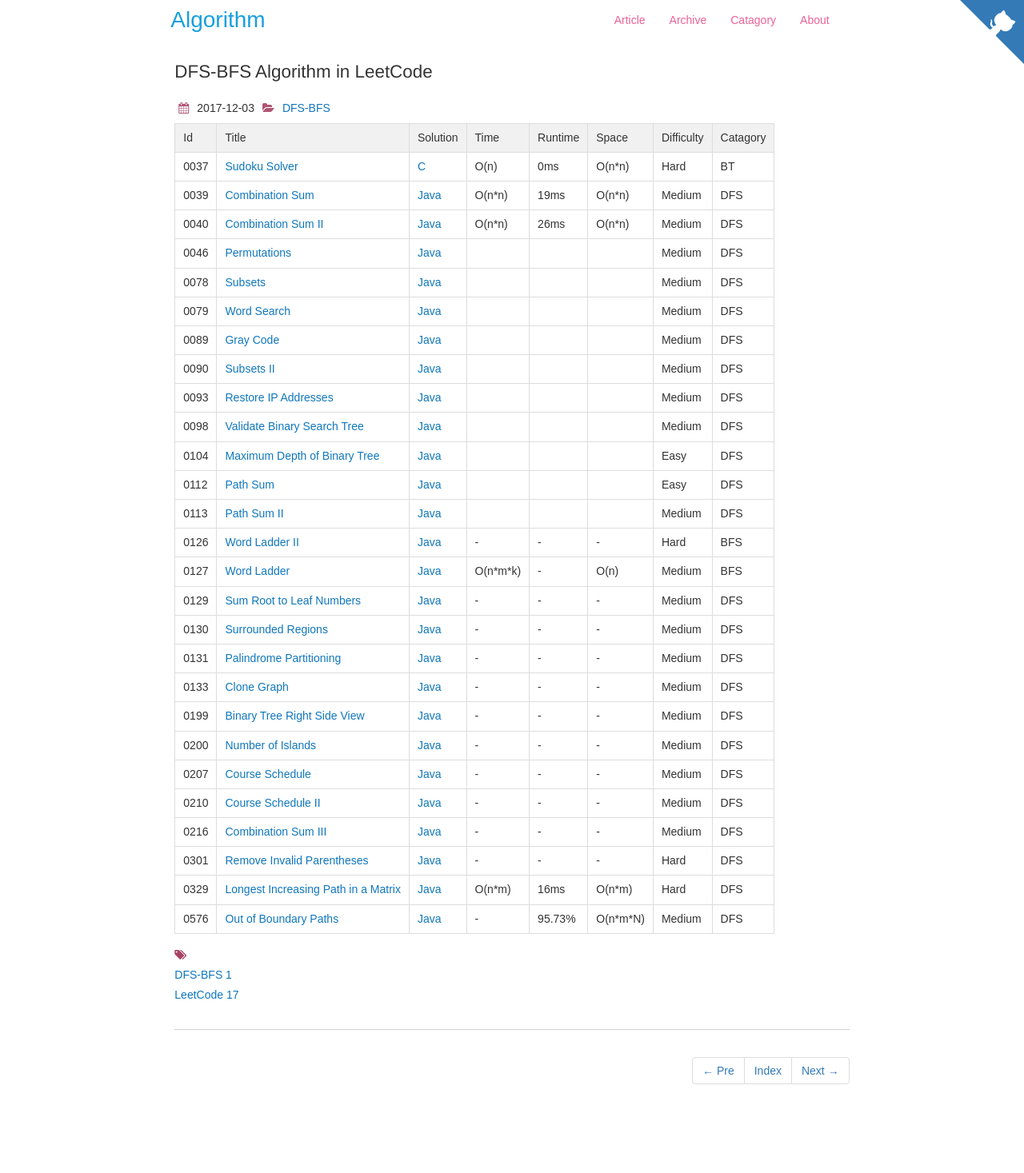
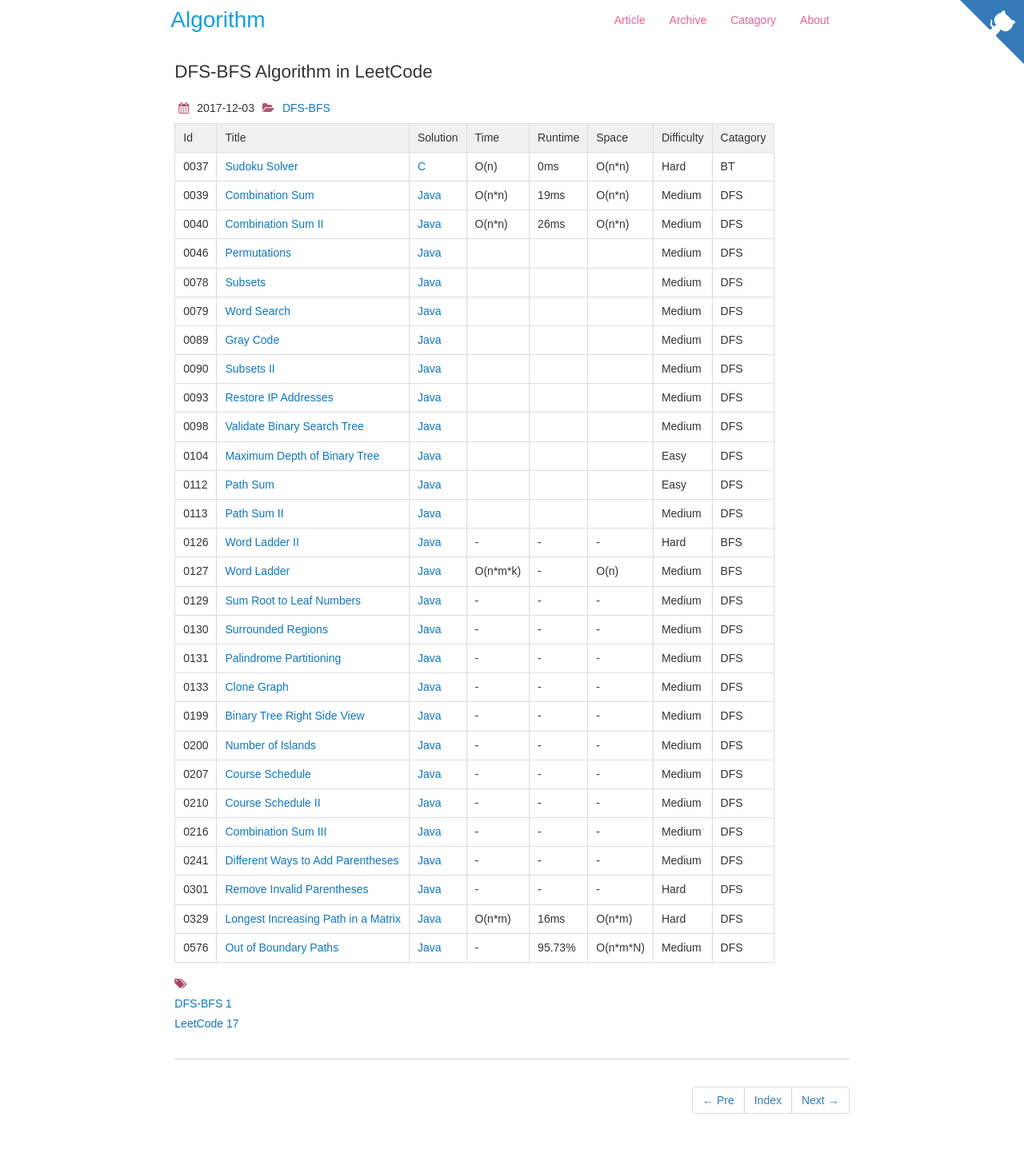
Before and after one commit to dunso/algorithm, a Jekyll site: the page built from docs/_posts/2017-12-03-DFS-BFS.md, in a window 1280 px wide. Shown: the whole page at 80% size. Built offline with Jekyll 4.4.1, drawn with Linux system fonts in a browser that asks for light colours; nearby versions of some CDN libraries; before the commit the page ends 1430 px from its top, so only the background shows below that.

Commit message:
Add index of LeetCode0241.java to docs

```diff
--- a/docs/_posts/2017-12-03-DFS-BFS.md
+++ b/docs/_posts/2017-12-03-DFS-BFS.md
@@ -36,6 +36,7 @@
 |0207|[Course Schedule](https://leetcode.com/problems/course-schedule) | [Java](https://e.srl/leetcode-207/)  |-|-|-|  Medium |DFS|
 |0210|[Course Schedule II](https://leetcode.com/problems/course-schedule-ii) | [Java](https://e.srl/leetcode-210/)  |-|-|-|  Medium |DFS|
 |0216|[Combination Sum III](https://leetcode.com/problems/combination-sum-iii/) | [Java](https://e.srl/leetcode-216/)  |-|-|-|  Medium |DFS|
+|0241|[Different Ways to Add Parentheses](https://leetcode.com/problems/different-ways-to-add-parentheses) | [Java](https://e.srl/leetcode-241/)  |-|-|-|  Medium |DFS|
 |0301|[Remove Invalid Parentheses](https://leetcode.com/problems/remove-invalid-parentheses) | [Java](https://e.srl/leetcode-301/)  | - | - | - | Hard |DFS|
 |0329|[Longest Increasing Path in a Matrix](https://leetcode.com/problems/longest-increasing-path-in-a-matrix) | [Java](https://e.srl/leetcode-329/)  | O(n\*m) |16ms| O(n\*m)  |  Hard |DFS|
 |0576|[Out of Boundary Paths](https://leetcode.com/problems/out-of-boundary-paths)| [Java](https://e.srl/leetcode-576/)  | - |95.73%| O(n\*m\*N)  |  Medium |DFS |
```
